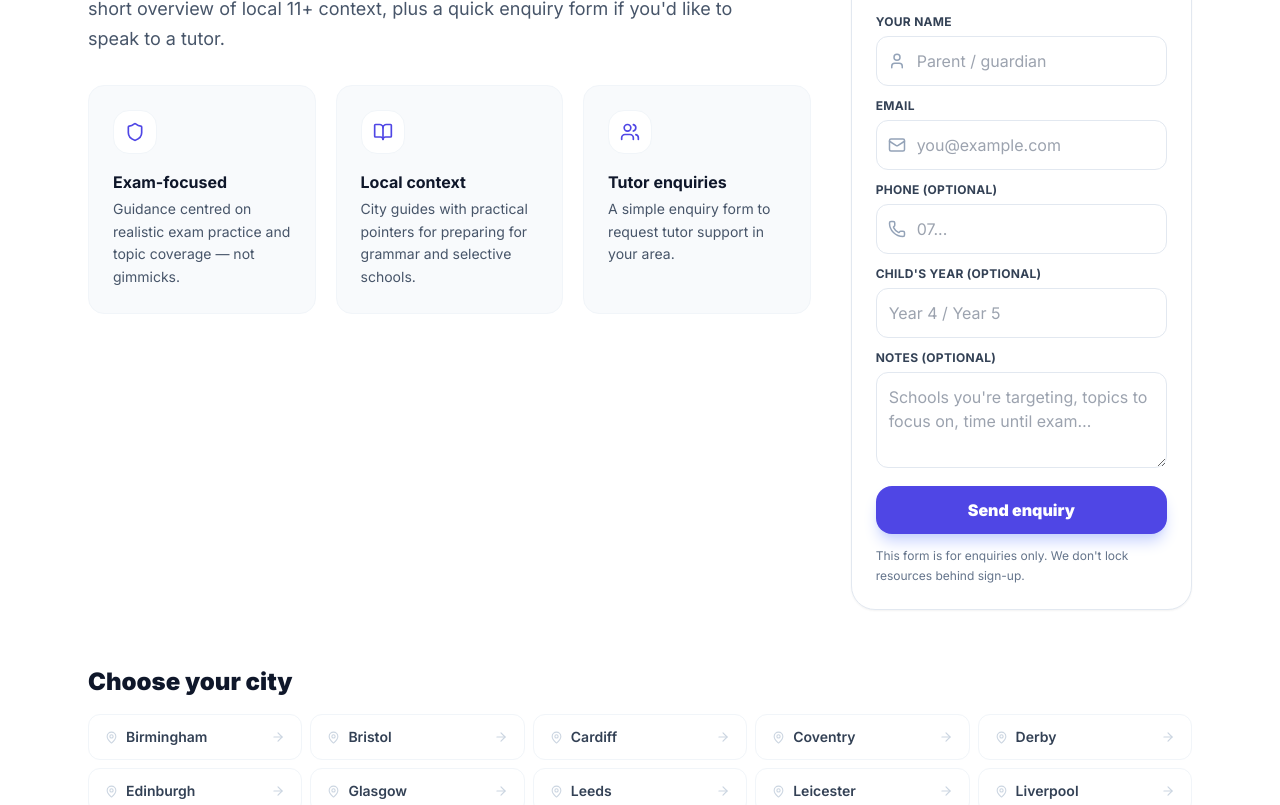
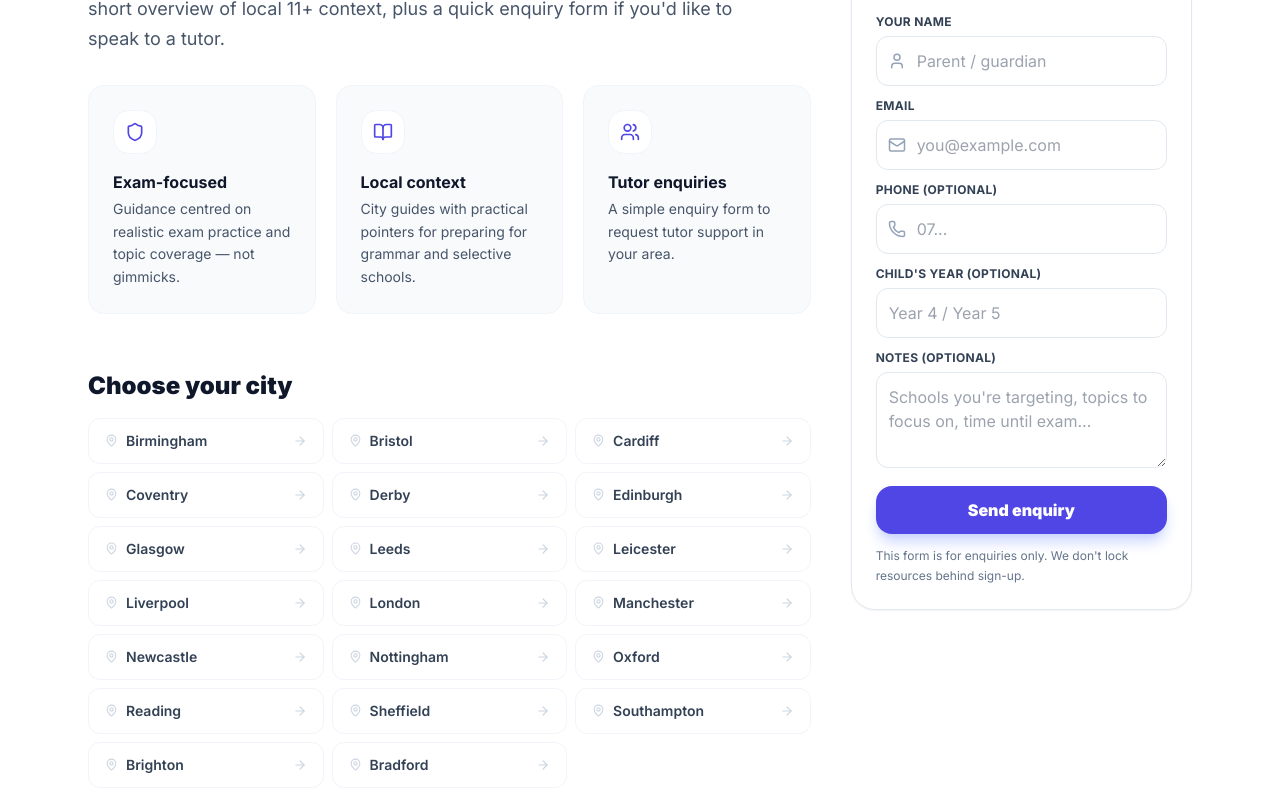
Before and after one commit to vimldn/11plus6, a Next.js app: page /tutors in a window 1280 px wide. Shown: the part 220-1025 px from the top of the page. Built offline with nearby package versions, Linux system fonts and the light colour scheme.

Commit message:
Update page.tsx

```diff
--- a/app/tutors/page.tsx
+++ b/app/tutors/page.tsx
@@ -18,9 +18,9 @@
     <div className="min-h-screen bg-white">
       <SiteNav />
       <main className="max-w-6xl mx-auto px-4 sm:px-6 py-14">
+        <div className="grid grid-cols-1 lg:grid-cols-3 gap-10 items-start">
 
-        {/* Hero + Form */}
-        <div className="grid grid-cols-1 lg:grid-cols-3 gap-10 items-start">
+          {/* Left column — hero, features, city grid */}
           <div className="lg:col-span-2">
             <h1 className="text-4xl sm:text-5xl font-black text-slate-900 tracking-tight mb-4">
               11 Plus tutor support by city
@@ -57,18 +57,10 @@
                 </div>
               ))}
             </div>
-          </div>
 
-          <aside className="lg:col-span-1">
-            <div className="sticky top-20">
-              <TutorEnquiryForm />
-            </div>
-          </aside>
-        </div>
-
-        {/* City grid */}
+            {/* City grid — inside the left column */}
             <h2 className="text-2xl font-black text-slate-900 mt-14 mb-4">Choose your city</h2>
-        <div className="grid grid-cols-2 sm:grid-cols-3 md:grid-cols-4 lg:grid-cols-5 gap-2">
+            <div className="grid grid-cols-2 sm:grid-cols-3 gap-2">
               {UK_CITIES.map((city) => (
                 <Link
                   key={city.slug}
@@ -81,6 +73,15 @@
                 </Link>
               ))}
             </div>
+          </div>
+
+          {/* Right column — sticky form */}
+          <aside className="lg:col-span-1">
+            <div className="sticky top-20">
+              <TutorEnquiryForm />
+            </div>
+          </aside>
+        </div>
       </main>
       <SiteFooter />
     </div>
```
Lines whose indentation alone changed are shown as unchanged.
